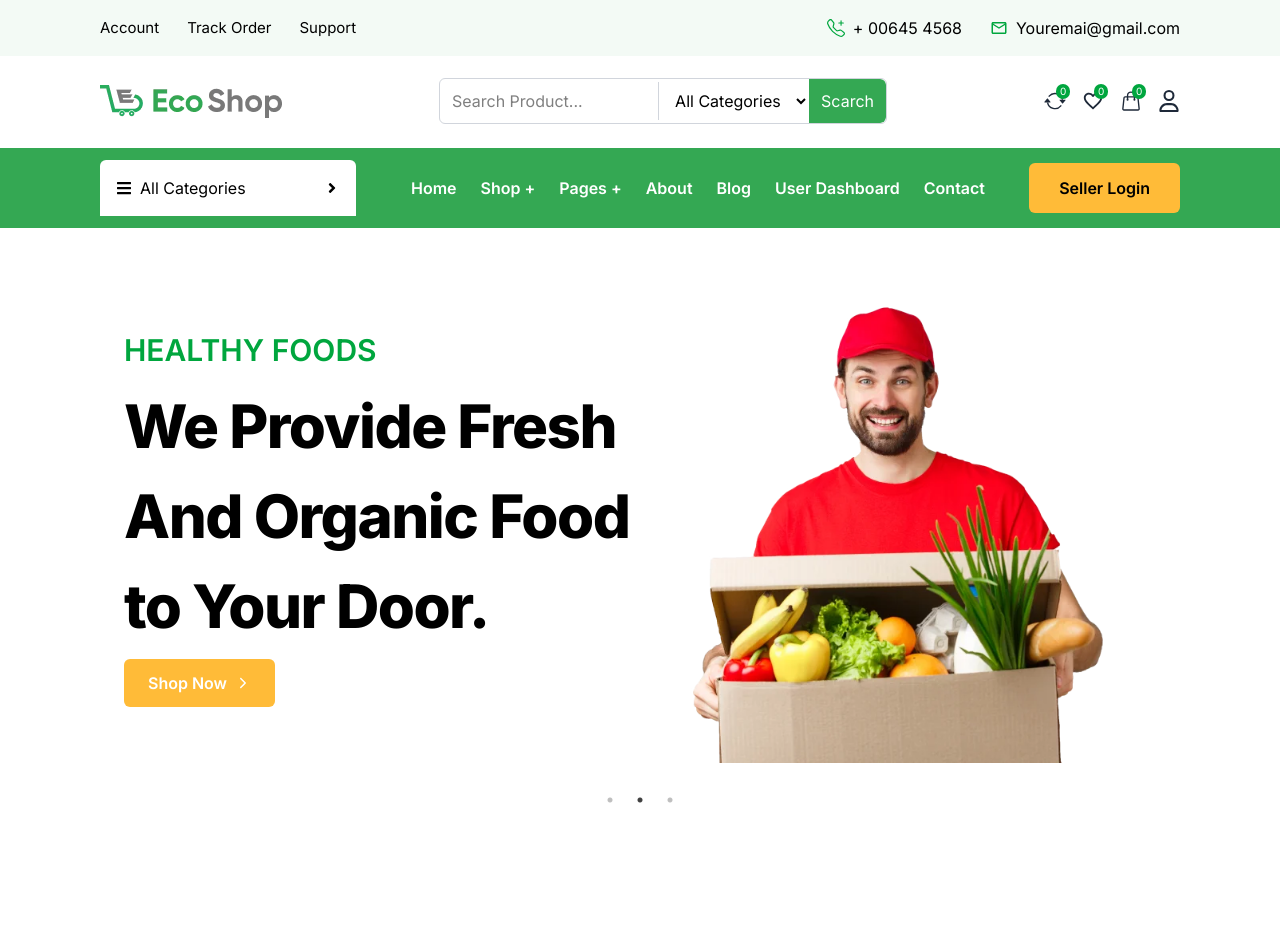
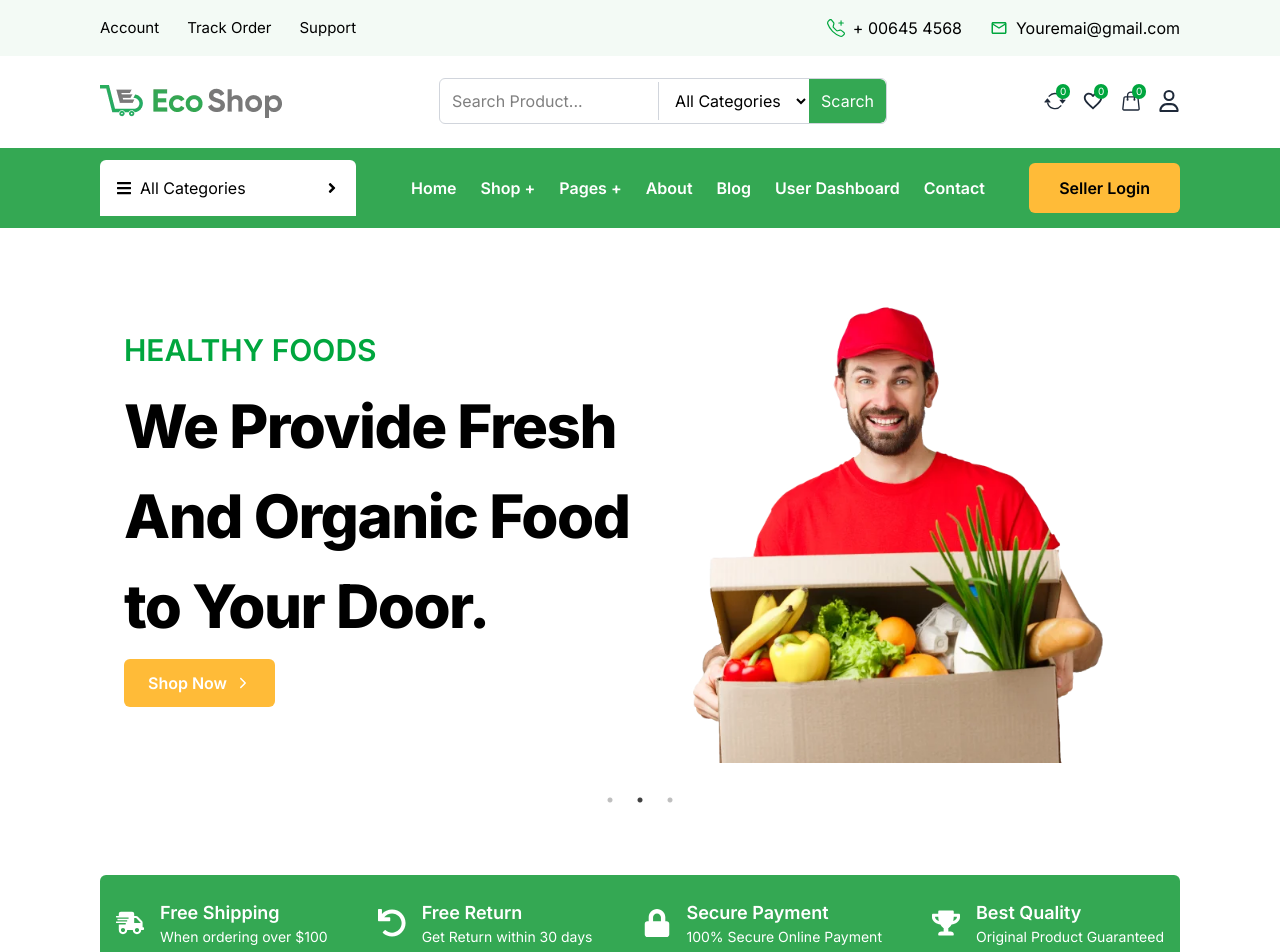
Before and after one commit to ahamedasif07/Project-Fresh-Grocery, a React (Vite) app: page / in a window 1280 px wide. Shown: the top 952 px of the page. Before the commit the page ends 825 px from the top, so only its background shows below. Built offline with nearby package versions, Linux system fonts and the light colour scheme.

Commit message:
feture section is done

```diff
--- /dev/null
+++ b/src/components/FetureSections/FetureSection.jsx
@@ -0,0 +1,50 @@
+import React from "react";
+import { FaShippingFast, FaUndo, FaLock, FaTrophy } from "react-icons/fa";
+import SectionContainer from "../SectionContainer/SectionContainer";
+
+const FeaturesSection = () => {
+  const features = [
+    {
+      icon: <FaShippingFast size={28} />,
+      title: "Free Shipping",
+      description: "When ordering over $100",
+    },
+    {
+      icon: <FaUndo size={28} />,
+      title: "Free Return",
+      description: "Get Return within 30 days",
+    },
+    {
+      icon: <FaLock size={28} />,
+      title: "Secure Payment",
+      description: "100% Secure Online Payment",
+    },
+    {
+      icon: <FaTrophy size={28} />,
+      title: "Best Quality",
+      description: "Original Product Guaranteed",
+    },
+  ];
+
+  return (
+    <div className="py-[50px]">
+      <SectionContainer>
+        <section className="bg-[#34A853] rounded-md text-white py-6">
+          <div className="container mx-auto flex flex-wrap justify-between items-center gap-6 px-4">
+            {features.map((feature, index) => (
+              <div key={index} className="flex items-center gap-4">
+                <span className="text-white">{feature.icon}</span>
+                <div>
+                  <h3 className="font-semibold text-lg">{feature.title}</h3>
+                  <p className="text-sm">{feature.description}</p>
+                </div>
+              </div>
+            ))}
+          </div>
+        </section>
+      </SectionContainer>
+    </div>
+  );
+};
+
+export default FeaturesSection;
--- a/src/pages/Home.jsx
+++ b/src/pages/Home.jsx
@@ -1,6 +1,7 @@
 import React from "react";
 import CarouselSlider from "../components/Slider/CarouselSlider";
 import SectionContainer from "../components/SectionContainer/SectionContainer";
+import FeaturesSection from "../components/FetureSections/FetureSection";
 
 const Home = () => {
   return (
@@ -8,6 +9,7 @@ const Home = () => {
       <SectionContainer>
         <CarouselSlider />
       </SectionContainer>
+      <FeaturesSection />
     </div>
   );
 };
```
